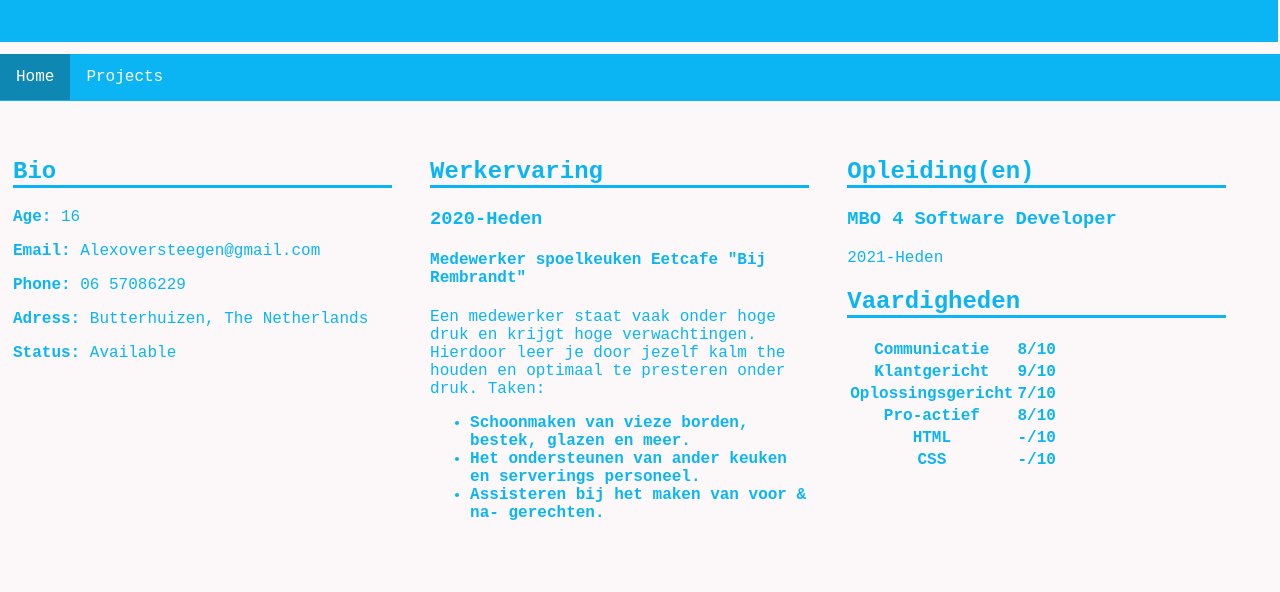
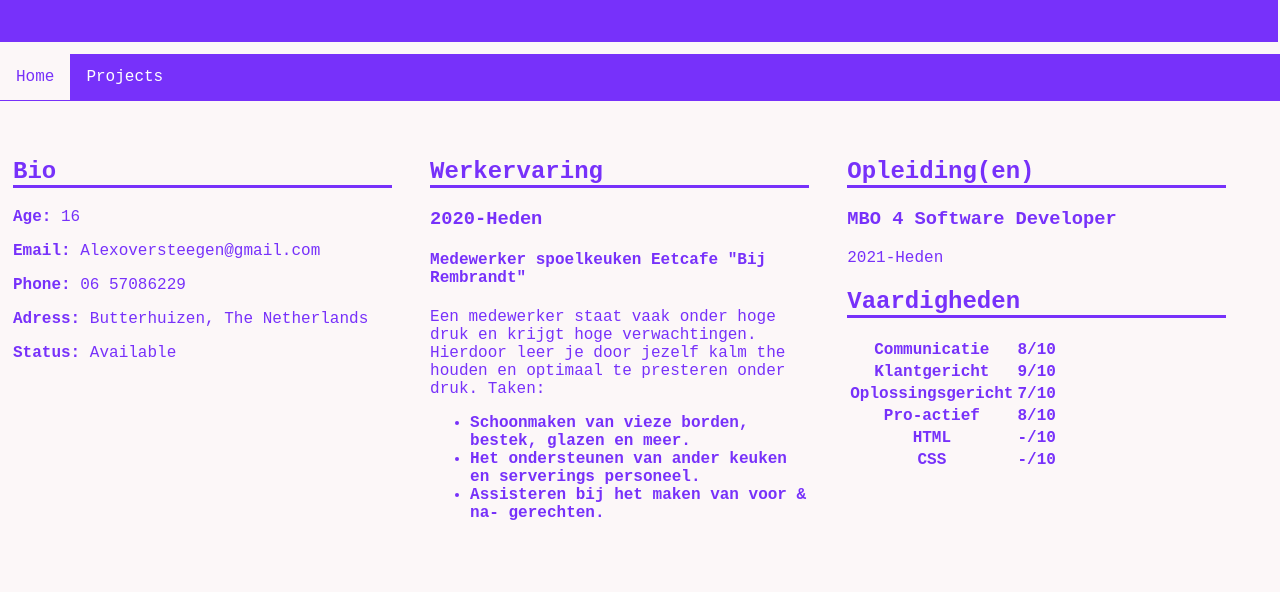
Before and after one commit to alxoc/Portofolio, a plain HTML site: page index.html in a window 1280 px wide. In both pictures the pointer is over the link "Home". Shown: the part 208-800 px from the top of the page. Drawn offline with Linux system fonts and the light colour scheme.

Commit message:
Version 0.0.4
- Changed :root{
--secondary-color: from #0bb5f4 to #7731fa
- Changed topnav a:hover properties

```diff
--- a/css/styles.css
+++ b/css/styles.css
@@ -3,7 +3,7 @@
     color: var(--secondary-color)
 }
 :root{
-    --secondary-color: #0bb5f4;
+    --secondary-color: #7731fa;
     --primary-color: #FCF7F8;
     --text-color: #fff;
 
@@ -38,8 +38,8 @@ body {
 }
 
 .topnav a:hover {
-    background-color: #0e87b3;
-    color: var(--text-color);
+    background-color: var(--primary-color);
+    color: var(--secondary-color);
 }
 
 .header {
```
